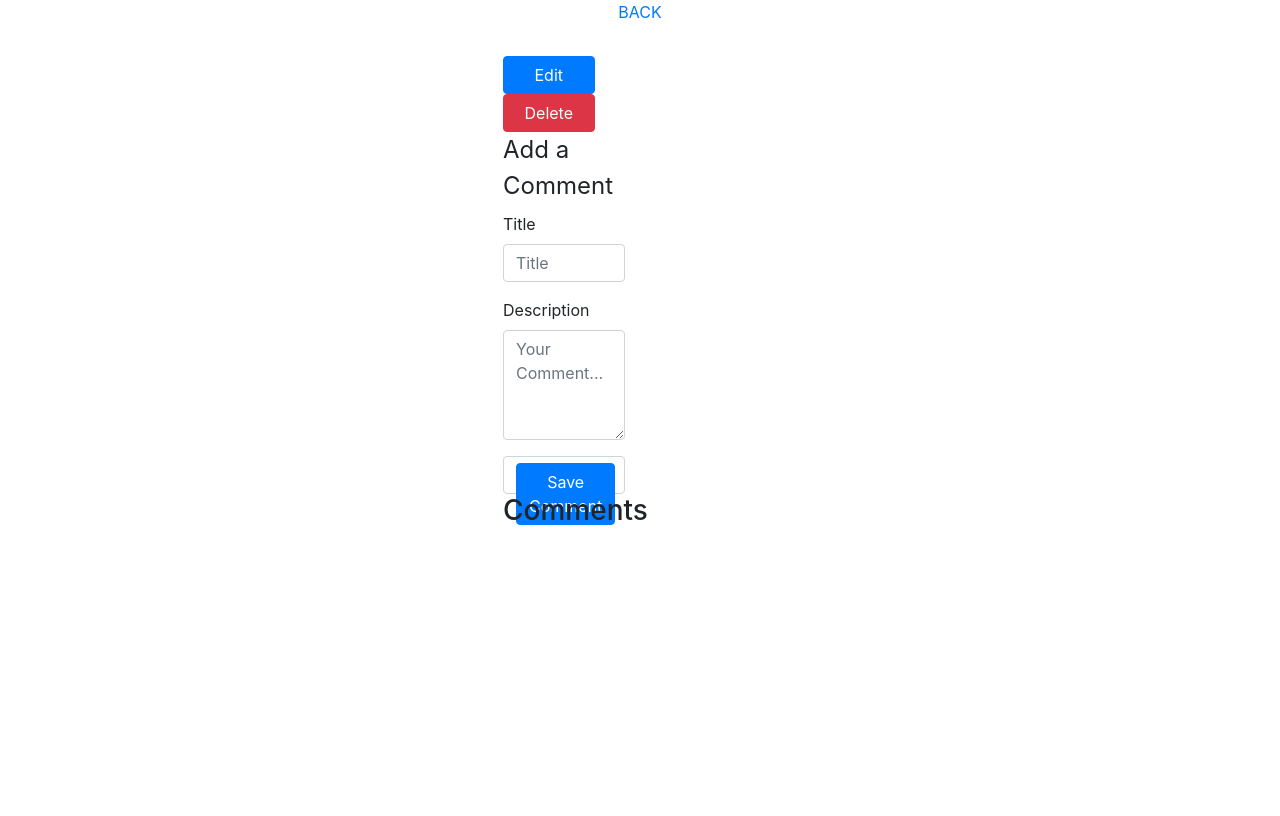
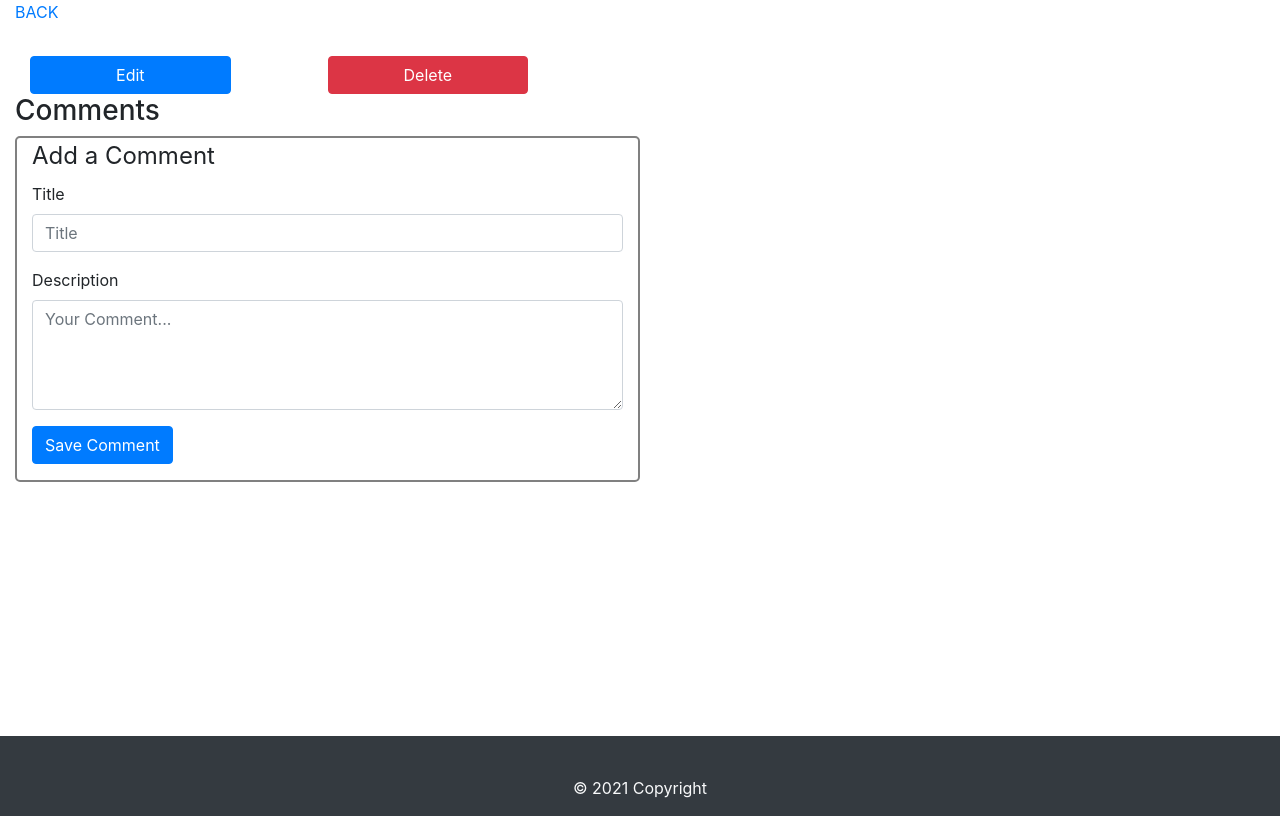
Before and after one commit to dylanplayer/Playlister, a Flask app: template templates/playlists_show.html in a window 1280 px wide. Shown: the part 56-872 px from the top of the page. Before the commit the page ends 581 px from the top, so only its background shows below. Run offline with Flask 2, Linux system fonts and the light colour scheme; the template is opened without the code that fills it, so the values that code supplies are empty; some libraries are stand-ins or nearby versions.

Commit message:
Update Styles

```diff
--- a/templates/base.html
+++ b/templates/base.html
@@ -9,9 +9,12 @@
     </head>
     <body>
         {% include 'partials/navbar.html' %}
-    <div class="container-fluid d-flex flex-column align-items-center">
+        <div class="container-fluid d-flex flex-column align-items-center" style="min-height: 90vh;">
         {% block content %}{% endblock %}
         </div>
+        <footer class="page-footer font-small bg-dark pt-4 text-light mt-3">
+            <div class="footer-copyright text-center py-3">© 2021 Copyright</div>
+        </footer>
         <script src="https://code.jquery.com/jquery-3.3.1.slim.min.js" integrity="sha384-q8i/X+965DzO0rT7abK41JStQIAqVgRVzpbzo5smXKp4YfRvH+8abtTE1Pi6jizo" crossorigin="anonymous"></script>
         <script src="https://cdnjs.cloudflare.com/ajax/libs/popper.js/1.14.7/umd/popper.min.js" integrity="sha384-UO2eT0CpHqdSJQ6hJty5KVphtPhzWj9WO1clHTMGa3JDZwrnQq4sF86dIHNDz0W1" crossorigin="anonymous"></script>
         <script src="https://stackpath.bootstrapcdn.com/bootstrap/4.3.1/js/bootstrap.min.js" integrity="sha384-JjSmVgyd0p3pXB1rRibZUAYoIIy6OrQ6VrjIEaFf/nJGzIxFDsf4x0xIM+B07jRM" crossorigin="anonymous"></script>
--- a/templates/partials/comment_form.html
+++ b/templates/partials/comment_form.html
@@ -11,7 +11,9 @@
             <textarea class="form-control" id="comment-content" rows="4" name="content" placeholder="Your Comment..."></textarea>
         </div>
     </fieldset>
-    <div class="form-control">
-        <button class="btn btn-primary" type="submit">Save Comment</button>
+    <div class="form-group">
+        <div>
+            <button class="btn btn-primary" type="submit">Save Comment</button>
+        </div>
     </div>
 </form>
--- a/templates/playlists_show.html
+++ b/templates/playlists_show.html
@@ -1,9 +1,9 @@
 {% extends 'base.html' %}
 
 {% block content %}
-    <p><a href="/">BACK</a></p>
+    <p class="w-100"><a href="/">BACK</a></p>
 
-    <div class="row">
+    <div class="row w-100">
         <div class="col-sm-6 col-sm-offset-3">
             <h1 class="w-100">{{ playlist.title }}</h1>
             <p class="w-100">{{ playlist.description }}</p>
@@ -14,31 +14,37 @@
                     </div>
                 </div>
             {% endfor %}
-            <div class="row mt-3 justify-self-end">
-                <div class="col">
+            <div class="row mt-3 w-100">
+                <div class="col-6">
                     <a class="btn btn-primary rounded w-75" href='/playlists/{{ playlist._id }}/edit'>Edit</a>
                 </div>
-                <form class="col" method='POST' action='/playlists/{{ playlist._id }}/delete'>
+                <form class="col-6" method='POST' action='/playlists/{{ playlist._id }}/delete'>
                     <button class="btn btn-danger rounded w-75" type='submit'>Delete</button>
                 </form>
             </div>
+            <div class="row">
+                <div class="col">
+                    <h3 class="row">Comments</h3>
+                    <div class="row">
+                        <div class="col" style="border: 2px solid grey; border-radius: 5px;">
                             {% include 'partials/comment_form.html' %}
-            <h3>Comments</h3>
-            <div class="container">
+                        </div>
+                    </div>
+                    <div class="row">
                         {% for comment in comments %}
-                    <div class="card">
+                            <div class="card w-100 mt-3" style="border: none;">
                                 <div class="card-block">
                                     <h4 class="card-title">{{ comment.title }}</h4>
                                     <p class="card-text">{{ comment.content }}</p>
                                 </div>
-                        <div class="container">
-                            <div class="col">
-                                <a href="/playlists/{{ playlist._id }}/comments/{{ comment._id }}/delete" class="btn btn-primary rounded">Delete</a>
-                            </div>
+                                <div class="card-block w-100 d-flex flex-column">
+                                    <a href="/playlists/{{ playlist._id }}/comments/{{ comment._id }}/delete" class="btn btn-primary rounded btn-sm align-self-end">Delete</a>
                                 </div>
                             </div>
                         {% endfor %}
                     </div>
                 </div>
             </div>
+        </div>
+    </div>
 {% endblock %}
```
Lines whose indentation alone changed are shown as unchanged.
